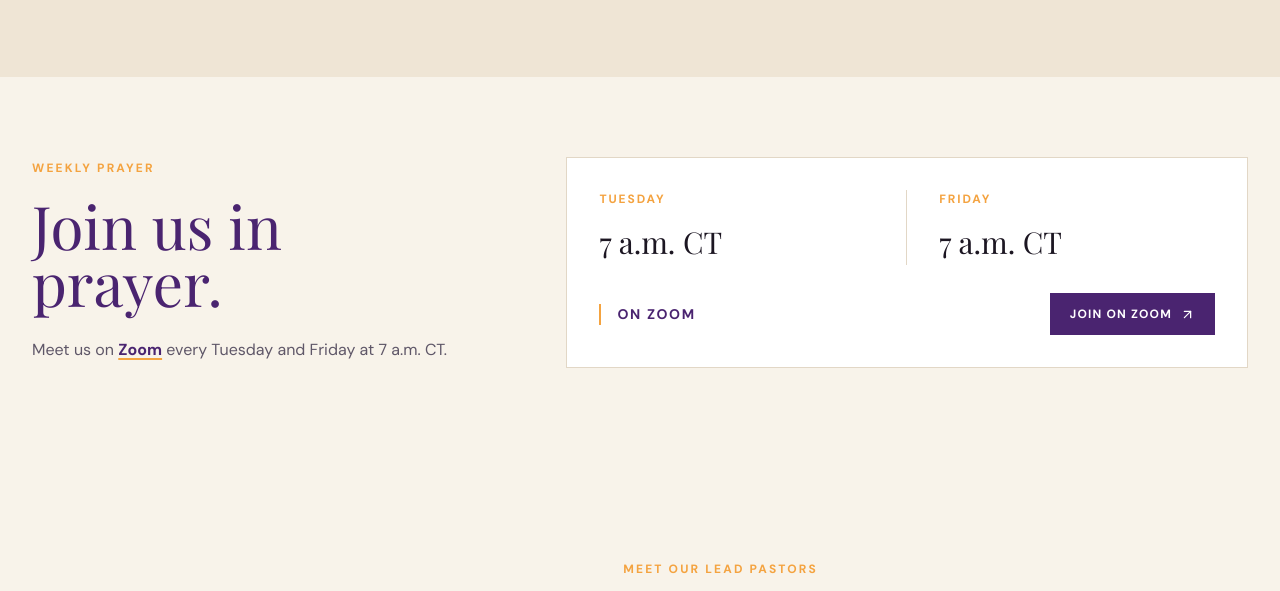
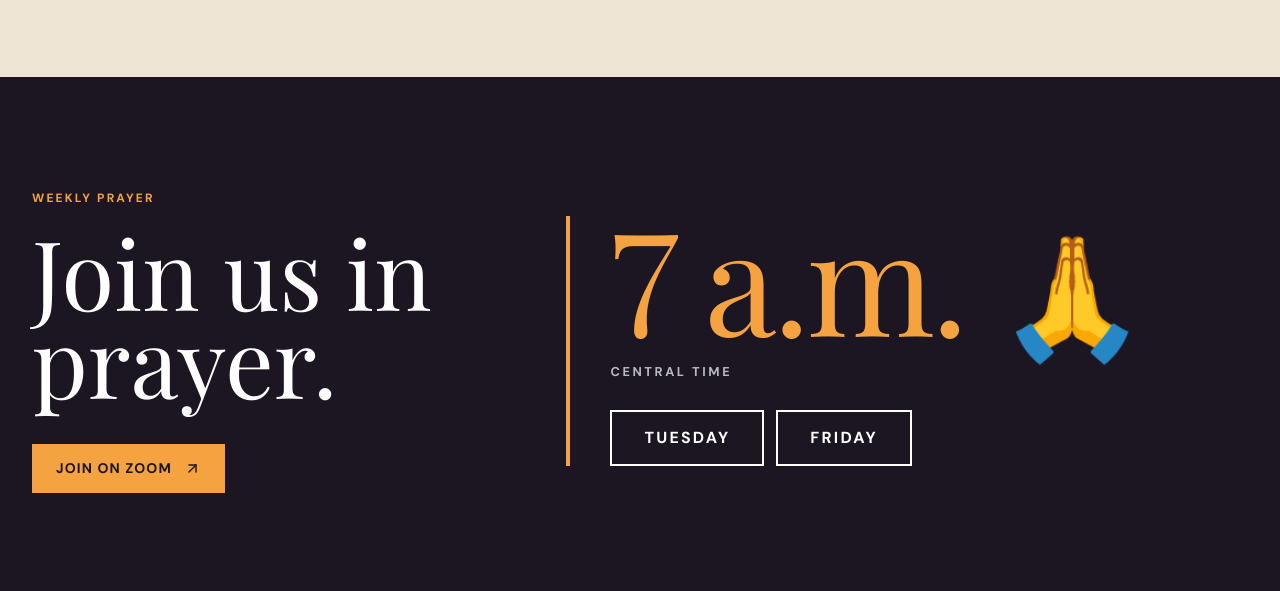
Before and after one commit to tariq121/fcuchurch, a plain HTML site: page index.html in a window 1280 px wide. Shown: the part 1552-2143 px from the top of the page. Drawn offline with nearby package versions, Linux system fonts and the light colour scheme; no server answers; a web font is replaced by a local one.

Commit message:
Redesign homepage weekly prayer section
Bold dark band with a large orange "7 a.m." and a praying-hands icon
beside it, Tuesday/Friday tags, and a single Join on Zoom button, so
each fact is stated once instead of repeated. The icon is the Noto
Emoji glyph (one-colour, OFL) loaded as a tiny subset from Google Fonts.
Removes the unused old prayer-card styles.

Co-Authored-By: Claude Sonnet 5.5 <noreply@anthropic.com>

```diff
--- a/assets/css/styles.css
+++ b/assets/css/styles.css
@@ -355,7 +355,7 @@ svg { flex-shrink: 0; }
   .daily-bread .container { grid-template-columns: 0.8fr 1.2fr; gap: 5rem; align-items: start; }
 }
 
-/* ---------- Prayer card ---------- */
+/* ---------- Cards (used on Events) ---------- */
 
 .card {
   background: var(--white);
@@ -363,31 +363,6 @@ svg { flex-shrink: 0; }
   padding: 1.5rem;
 }
 @media (min-width: 640px) { .card { padding: 2rem; } }
-
-.prayer-times { display: grid; gap: 1.5rem; }
-.prayer-times .label {
-  color: var(--orange);
-  font-size: 0.75rem;
-  font-weight: 700;
-  letter-spacing: 0.16em;
-  text-transform: uppercase;
-}
-.prayer-times .time { margin-top: 0.75rem; font-family: var(--font-display); font-size: 1.875rem; color: var(--ink); }
-.prayer-note {
-  margin-top: 1.75rem;
-  border-left: 2px solid var(--orange);
-  padding-left: 1rem;
-  color: var(--purple);
-  font-size: 0.875rem;
-  font-weight: 700;
-  letter-spacing: 0.12em;
-  text-transform: uppercase;
-}
-@media (min-width: 640px) {
-  .prayer-times { grid-template-columns: 1fr 1fr; gap: 0; }
-  .prayer-times > div:first-child { padding-right: 2rem; border-right: 1px solid var(--line); }
-  .prayer-times > div:last-child { padding-left: 2rem; }
-}
 
 /* ---------- Pastors ---------- */
 
@@ -637,10 +612,7 @@ img.missing { visibility: hidden; }
 /* Logo is purple/orange on transparent — render it white on the dark footer */
 .site-footer .logo img { filter: brightness(0) invert(1); }
 
-/* Zoom prayer links */
-.prayer-foot { display: flex; flex-wrap: wrap; align-items: center; justify-content: space-between; gap: 1rem; margin-top: 1.75rem; }
-.prayer-foot .prayer-note { margin-top: 0; }
-.zoom-btn { padding: 0.75rem 1.25rem; font-size: 0.75rem; letter-spacing: 0.1em; text-transform: uppercase; gap: 0.5rem; }
+/* Text links */
 .text-link { color: var(--purple); font-weight: 700; text-decoration: underline; text-decoration-color: var(--orange); text-decoration-thickness: 2px; text-underline-offset: 3px; transition: color 0.15s; }
 .text-link:hover { color: var(--orange); }
 
@@ -706,3 +678,52 @@ img.missing { visibility: hidden; }
   line-height: 1.75rem;
   color: var(--muted);
 }
+
+/* Homepage weekly prayer: big, bold, each fact stated once */
+.prayer h2 { margin-top: 1.25rem; font-size: 3.75rem; line-height: 0.92; color: var(--white); }
+.prayer-card { border-left: 4px solid var(--orange); padding-left: 1.5rem; }
+.prayer-time {
+  font-family: var(--font-display);
+  font-size: 5.5rem;
+  line-height: 0.85;
+  color: var(--orange);
+  letter-spacing: -0.02em;
+  font-variant-numeric: lining-nums;
+}
+.prayer-time span {
+  display: block;
+  margin-top: 1.75rem;
+  font-family: var(--font-sans);
+  font-size: 0.8rem;
+  font-weight: 700;
+  letter-spacing: 0.2em;
+  text-transform: uppercase;
+  color: rgba(255, 255, 255, 0.7);
+}
+.prayer-days { display: flex; flex-wrap: wrap; gap: 0.75rem; margin: 2rem 0 0; padding: 0; list-style: none; }
+.prayer-days li {
+  padding: 0.75rem 1.5rem;
+  border: 2px solid var(--white);
+  color: var(--white);
+  font-size: 0.875rem;
+  font-weight: 700;
+  letter-spacing: 0.14em;
+  text-transform: uppercase;
+}
+@media (min-width: 640px) {
+  .prayer h2 { font-size: 6rem; }
+  .prayer-card { padding-left: 2.5rem; }
+  .prayer-time { font-size: 9rem; }
+  .prayer-days li { font-size: 1rem; padding: 0.875rem 2rem; }
+}
+
+/* Praying-hands icon: Noto Emoji (one-colour, OFL) so it can be tinted orange */
+.prayer-row { display: flex; flex-wrap: wrap; align-items: center; gap: 1rem 2rem; }
+.prayer-icon {
+  display: block;
+  font-family: "Noto Emoji", "Segoe UI Symbol", sans-serif;
+  font-size: 4rem;
+  line-height: 1;
+  color: var(--orange);
+}
+@media (min-width: 640px) { .prayer-icon { font-size: 7.5rem; } }
--- a/index.html
+++ b/index.html
@@ -9,6 +9,7 @@
   <link rel="preconnect" href="https://fonts.googleapis.com">
   <link rel="preconnect" href="https://fonts.gstatic.com" crossorigin>
   <link href="https://fonts.googleapis.com/css2?family=DM+Sans:opsz,wght@9..40,400;9..40,500;9..40,600;9..40,700&family=Playfair+Display&display=swap" rel="stylesheet">
+  <link href="https://fonts.googleapis.com/css2?family=Noto+Emoji:wght@400&text=%F0%9F%99%8F&display=swap" rel="stylesheet">
   <link rel="stylesheet" href="/assets/css/styles.css">
 </head>
 <body>
@@ -80,22 +81,22 @@
       </div>
     </section>
 
-    <section class="bg-sand">
-      <div class="container section-sm split split-8-12">
+    <section class="bg-ink prayer">
+      <div class="container section split split-8-12">
         <div>
           <p class="eyebrow">Weekly Prayer</p>
-          <h2 class="display h2 text-purple" style="margin-top:1.25rem;max-width:36rem;line-height:0.94">Join us in prayer.</h2>
-          <p class="text-muted" style="margin-top:1.5rem;max-width:28rem;line-height:2rem">Meet us on <a href="https://us06web.zoom.us/j/3975662935?pwd=8lhqREz9sJGvaX5VbnAxcp1JoPxtb0.1&amp;omn=84109227696" target="_blank" rel="noreferrer" class="text-link">Zoom</a> every Tuesday and Friday at 7 a.m. CT.</p>
+          <h2 class="display">Join us in prayer.</h2>
+          <a href="https://us06web.zoom.us/j/3975662935?pwd=8lhqREz9sJGvaX5VbnAxcp1JoPxtb0.1&amp;omn=84109227696" target="_blank" rel="noreferrer" class="btn btn-orange" style="margin-top:2.5rem">Join on Zoom <svg xmlns="http://www.w3.org/2000/svg" width="17" height="17" viewBox="0 0 24 24" fill="none" stroke="currentColor" stroke-width="2" stroke-linecap="round" stroke-linejoin="round" aria-hidden="true"><path d="M7 7h10v10"/><path d="M7 17 17 7"/></svg></a>
         </div>
-        <div class="card">
-          <div class="prayer-times">
-            <div><p class="label">Tuesday</p><p class="time">7 a.m. CT</p></div>
-            <div><p class="label">Friday</p><p class="time">7 a.m. CT</p></div>
+        <div class="prayer-card">
+          <div class="prayer-row">
+            <p class="prayer-time">7 a.m.<span>Central Time</span></p>
+            <span class="prayer-icon" aria-hidden="true">🙏︎</span>
           </div>
-          <div class="prayer-foot">
-            <p class="prayer-note">On Zoom</p>
-            <a href="https://us06web.zoom.us/j/3975662935?pwd=8lhqREz9sJGvaX5VbnAxcp1JoPxtb0.1&amp;omn=84109227696" target="_blank" rel="noreferrer" class="btn btn-purple zoom-btn">Join on Zoom <svg xmlns="http://www.w3.org/2000/svg" width="15" height="15" viewBox="0 0 24 24" fill="none" stroke="currentColor" stroke-width="2" stroke-linecap="round" stroke-linejoin="round" aria-hidden="true"><path d="M7 7h10v10"/><path d="M7 17 17 7"/></svg></a>
-          </div>
+          <ul class="prayer-days" aria-label="Prayer days">
+            <li>Tuesday</li>
+            <li>Friday</li>
+          </ul>
         </div>
       </div>
     </section>
```
